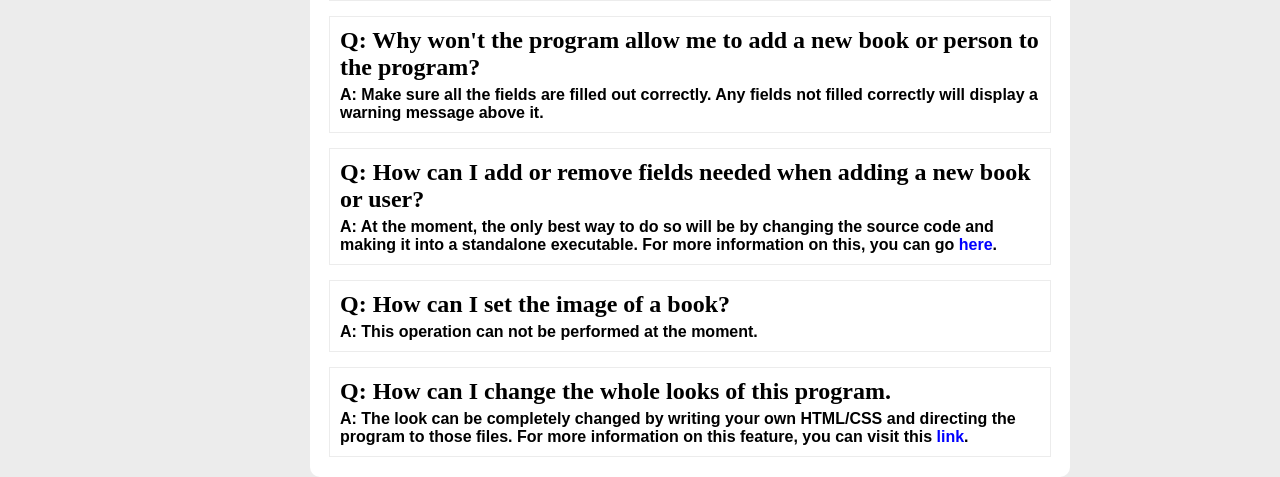
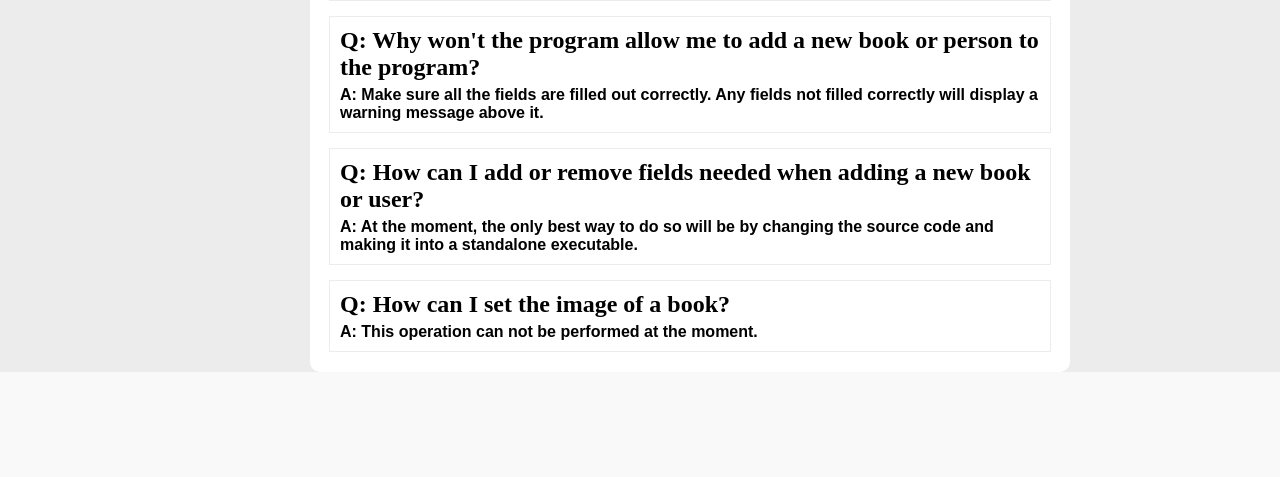
Before and after one commit to luismoralesXD/FBLA_Coding_and_Programming, a Django app: page /help/ in a window 1280 px wide. Shown: the part 571-1048 px from the top of the page. After the commit the page ends 943 px from the top, so only its background shows below. Run offline with Django 3.2, Linux system fonts and the light colour scheme.

Commit message:
Update help.html

```diff
--- a/BookManager/templates/active_template/help.html
+++ b/BookManager/templates/active_template/help.html
@@ -32,18 +32,11 @@
       <div class="questions">
         <h2>Q: How can I add or remove fields needed when adding a new book or user?</h2>
         <p><strong>A: At the moment, the only best way to do so will be by changing the source code and making it into
-            a standalone executable. For more information on this, you can go
-            <a href="" target="_blank" style="color: blue">here</a>.</strong></p>
+            a standalone executable.</strong></p>
       </div>
       <div class="questions">
         <h2>Q: How can I set the image of a book?</h2>
         <p><strong>A: This operation can not be performed at the moment.</strong></p>
       </div>
-      <div class="questions">
-        <h2>Q: How can I change the whole looks of this program.</h2>
-        <p><strong>A: The look can be completely changed by writing your own HTML/CSS and directing the program to those
-            files. For more information on this feature, you can visit this
-            <a href="" target="_blank" style="color: blue">link</a>.</strong></p>
-      </div>
     </div>
 {% endblock content %}
```
